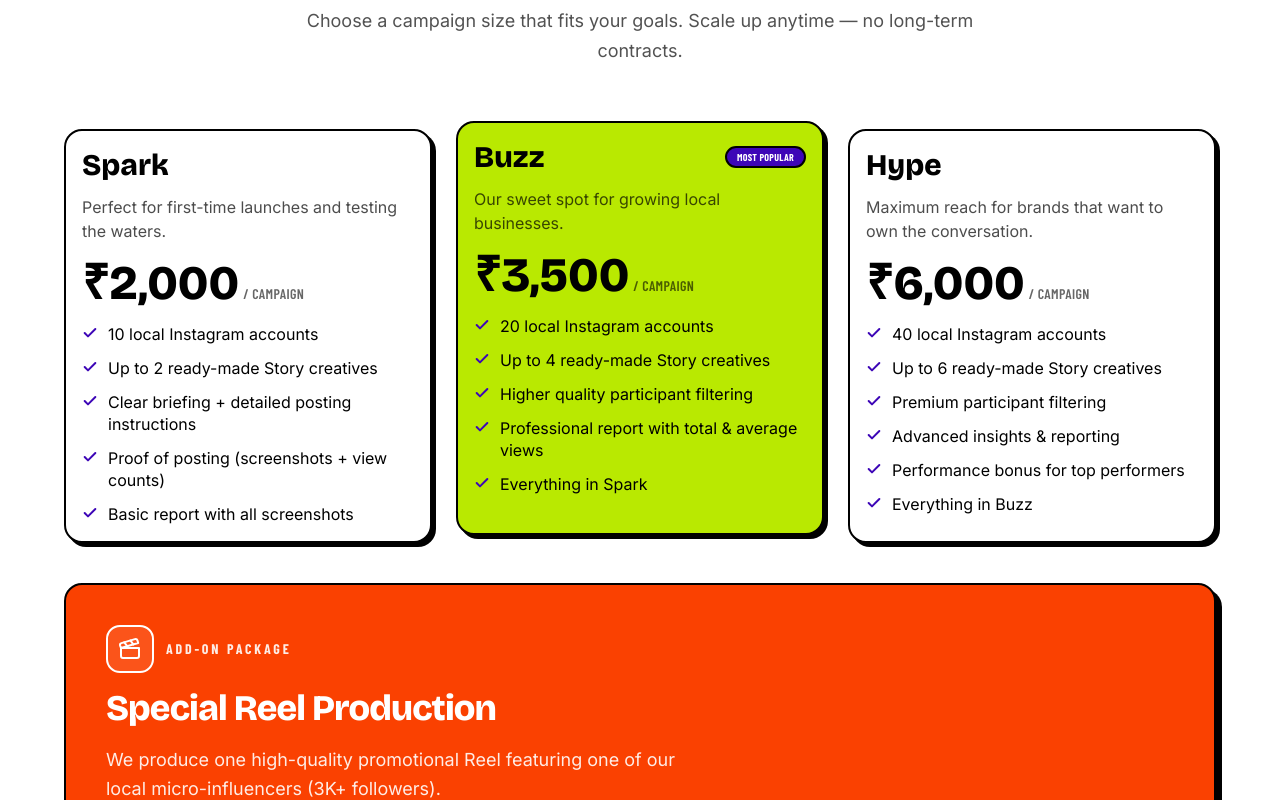
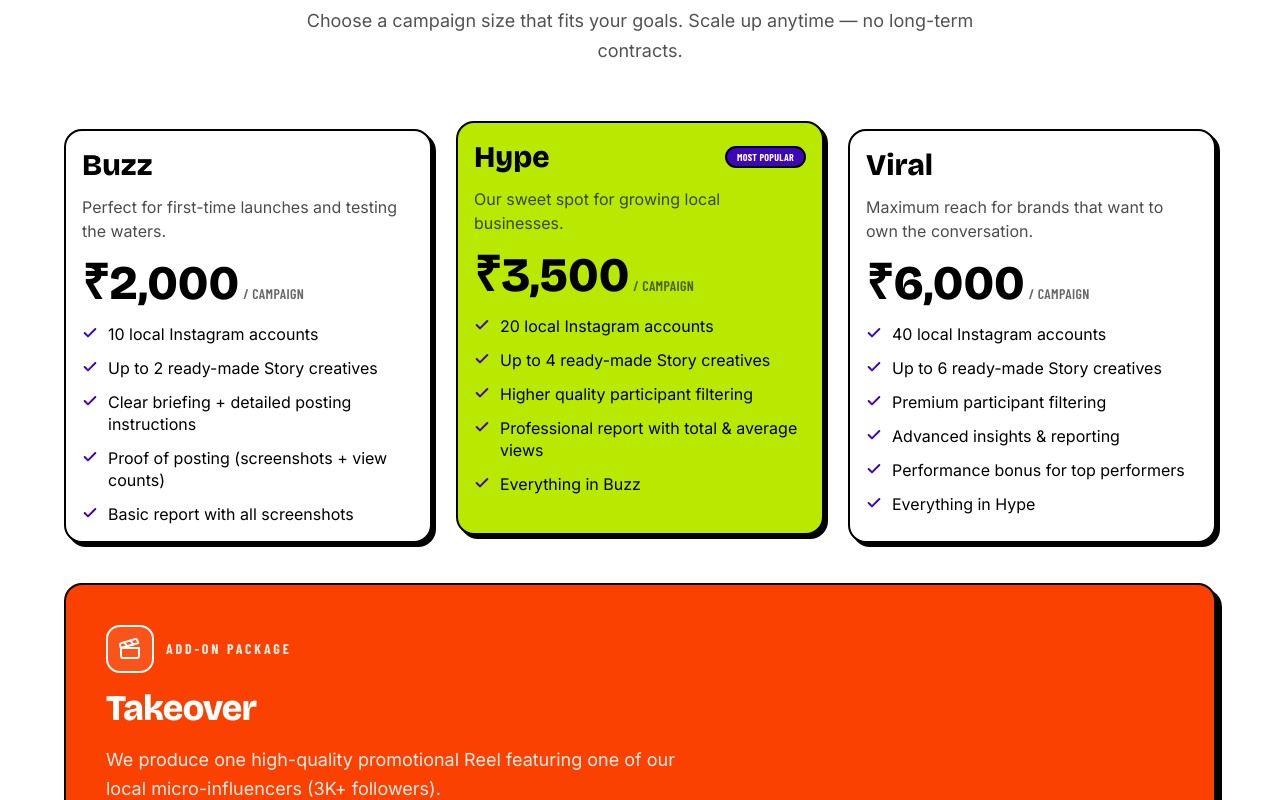
Before and after one commit to Gautham28/localhype, a Next.js app: page / in a window 1280 px wide. Shown: the part 5340-6140 px from the top of the page. Built offline with nearby package versions, Linux system fonts and the light colour scheme.

Commit message:
content changes

```diff
--- a/app/api/contact/route.ts
+++ b/app/api/contact/route.ts
@@ -1,6 +1,6 @@
 import { NextResponse } from "next/server";
 
-const VALID_PACKAGES = ["spark", "buzz", "hype", "reel", "unsure"] as const;
+const VALID_PACKAGES = ["buzz", "hype", "viral", "takeover", "unsure"] as const;
 
 type ContactPayload = {
   businessName?: string;
--- a/components/landing/contact-form.tsx
+++ b/components/landing/contact-form.tsx
@@ -13,10 +13,10 @@ const labelClass =
   "font-accent text-xs font-semibold uppercase tracking-[0.15em] text-brand-black";
 
 const packages = [
-  { value: "spark", label: "Spark", price: "₹2,000" },
-  { value: "buzz", label: "Buzz", price: "₹3,500" },
-  { value: "hype", label: "Hype", price: "₹6,000" },
-  { value: "reel", label: "Reel Add-on", price: null },
+  { value: "buzz", label: "Buzz", price: "₹2,000" },
+  { value: "hype", label: "Hype", price: "₹3,500" },
+  { value: "viral", label: "Viral", price: "₹6,000" },
+  { value: "takeover", label: "Takeover", price: null },
   { value: "unsure", label: "Not sure yet", price: null },
 ] as const;
 
--- a/components/landing/pricing.tsx
+++ b/components/landing/pricing.tsx
@@ -4,7 +4,7 @@ import { Clapperboard } from "lucide-react";
 
 const tiers: PricingTier[] = [
   {
-    name: "Spark",
+    name: "Buzz",
     price: "₹2,000",
     period: "/ campaign",
     description: "Perfect for first-time launches and testing the waters.",
@@ -17,7 +17,7 @@ const tiers: PricingTier[] = [
     ],
   },
   {
-    name: "Buzz",
+    name: "Hype",
     price: "₹3,500",
     period: "/ campaign",
     description: "Our sweet spot for growing local businesses.",
@@ -26,13 +26,13 @@ const tiers: PricingTier[] = [
       "Up to 4 ready-made Story creatives",
       "Higher quality participant filtering",
       "Professional report with total & average views",
-      "Everything in Spark",
+      "Everything in Buzz",
     ],
     highlighted: true,
     badge: "Most Popular",
   },
   {
-    name: "Hype",
+    name: "Viral",
     price: "₹6,000",
     period: "/ campaign",
     description: "Maximum reach for brands that want to own the conversation.",
@@ -42,7 +42,7 @@ const tiers: PricingTier[] = [
       "Premium participant filtering",
       "Advanced insights & reporting",
       "Performance bonus for top performers",
-      "Everything in Buzz"
+      "Everything in Hype"
     ],
   },
 ];
@@ -84,13 +84,13 @@ export function Pricing() {
               </span>
             </div>
             <h3 className="font-heading text-2xl font-extrabold tracking-tight text-white md:text-4xl">
-              Special Reel Production
+              Takeover
             </h3>
             <p className="text-base leading-relaxed text-white/90 md:text-lg">
             We produce one high-quality promotional Reel featuring one of our local micro-influencers (3K+ followers).
             </p>
             <p className="text-base leading-relaxed text-white/90 md:text-lg">
-            The Reel is posted on their account and can also be shared with our broader community for extra reach.
+            The Reel is posted as a collaborative post between the business and LocalHype, and can be shared across our creator community for additional reach and engagement.
             </p>
           </div>
         </div>
```
